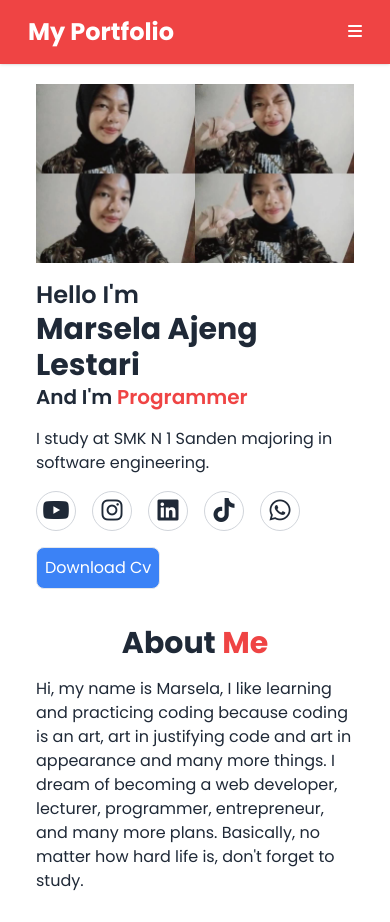
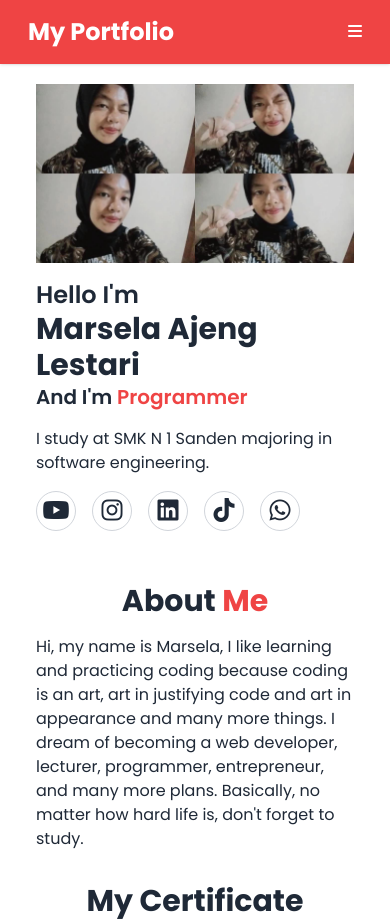
Before and after one commit to Marselalestari/Portfoliosela, a plain HTML site: page index.html in a window 390 px wide. Shown: the top 922 px of the page. Drawn offline with nearby package versions, Linux system fonts and the light colour scheme; a script that the page names is missing.

Commit message:
Update index.html

```diff
--- a/index.html
+++ b/index.html
@@ -95,11 +95,6 @@
                   <i class="fab fa-whatsapp fa-xl"></i>
                 </a>
               </div>
-
-
-            </div>
-            <a href="https://drive.google.com/file/d/1F6bz9EpnCRd-eaj-UYLVsaasBROZmuFk/view?usp=sharing"><button class="border p-2 rounded-lg bg-blue-500 text-white block lg:hidden">Download Cv</button></a>
-          </div>
         </div>
       </section>
 
```
